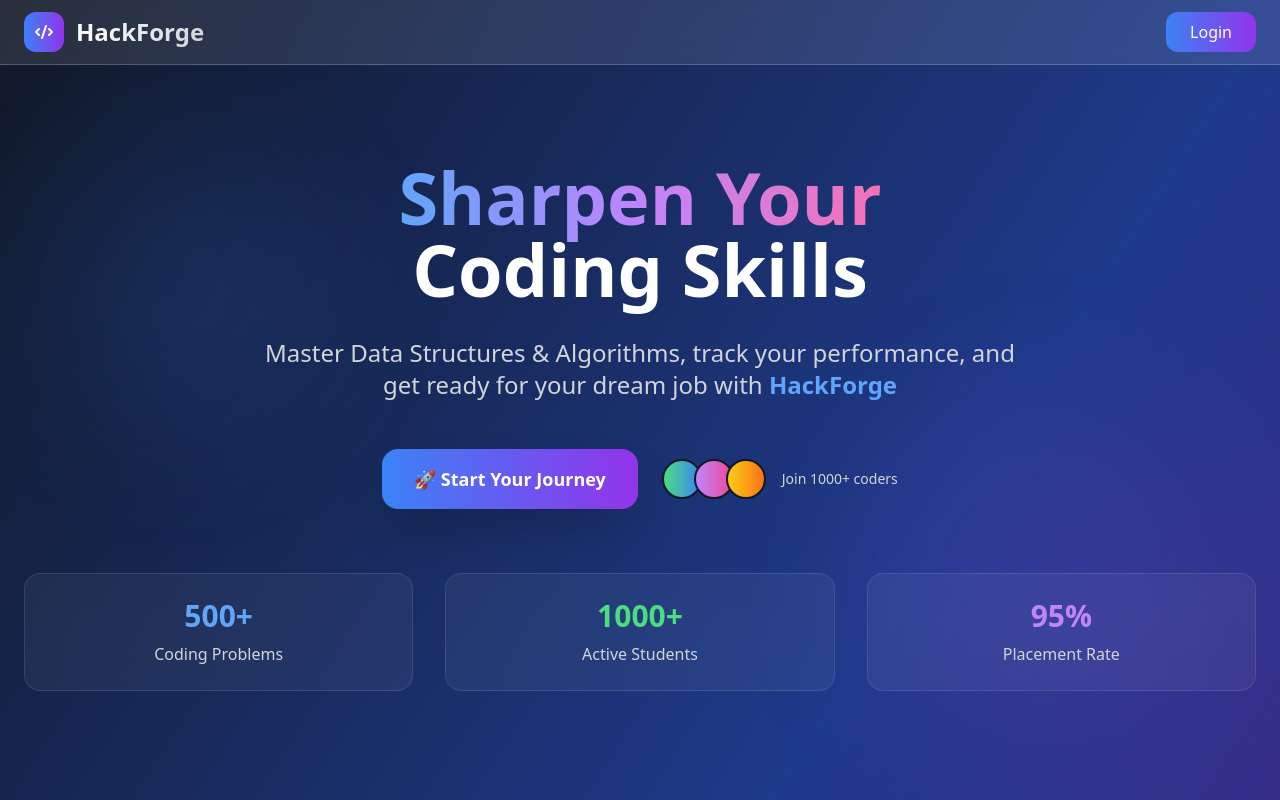
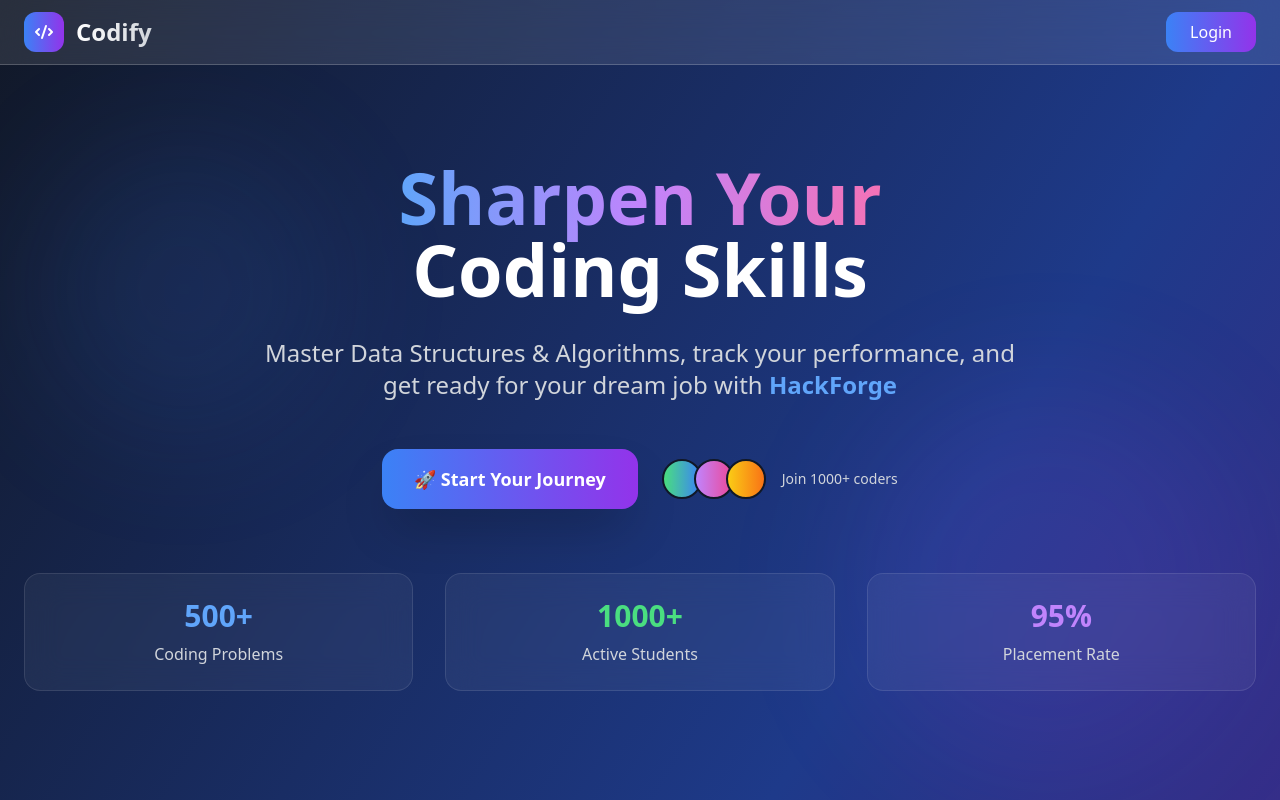
Before and after one commit to Bantipatel20/Codify-frontend, a React (Create React App) app: page / in a window 1280 px wide. Shown: the top 800 px of the page. Built offline with nearby package versions, Linux system fonts and the light colour scheme; no server answers.

Commit message:
Update LandingPage.js

```diff
--- a/src/components/LandingPage.js
+++ b/src/components/LandingPage.js
@@ -38,7 +38,7 @@
                                 <HiCode className="text-white text-xl" />
                             </div>
                             <span className="text-2xl font-bold bg-gradient-to-r from-white to-gray-300 bg-clip-text text-transparent">
-                                HackForge
+                                Codify
                             </span>
                         </div>
                         <Link
```
